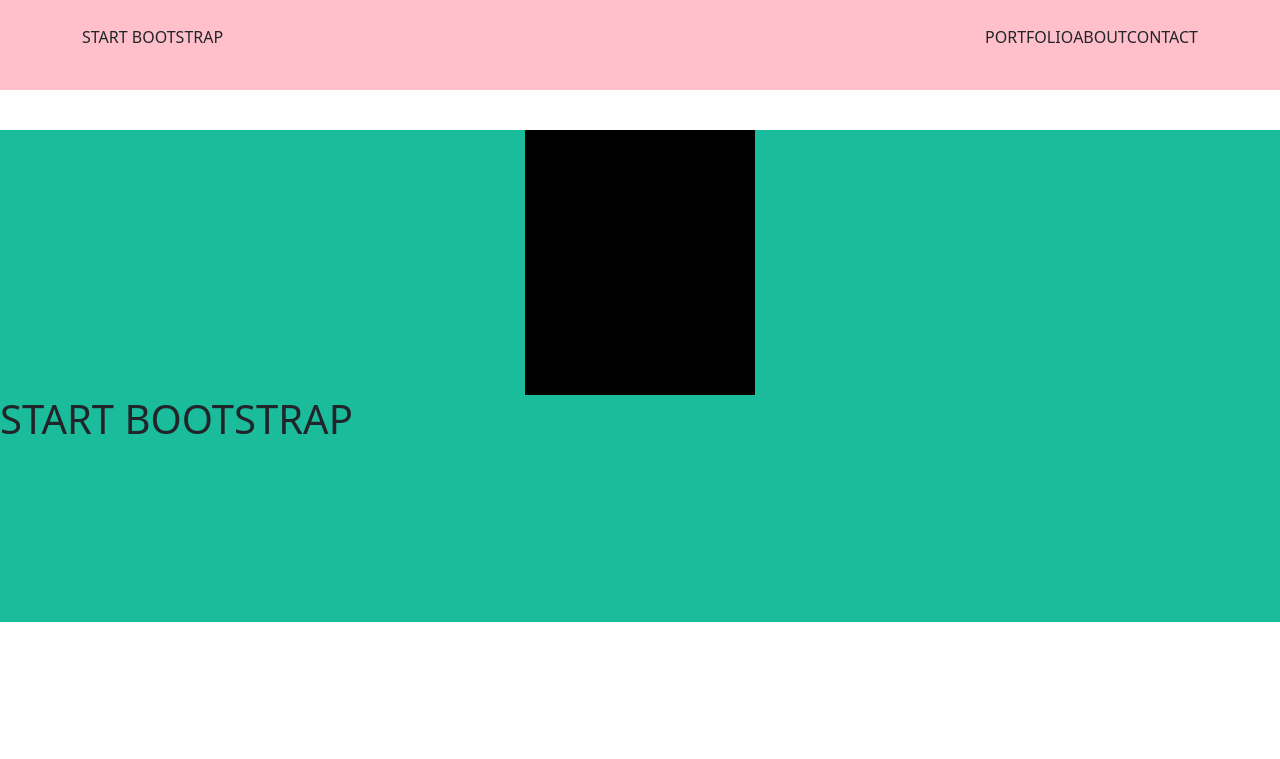
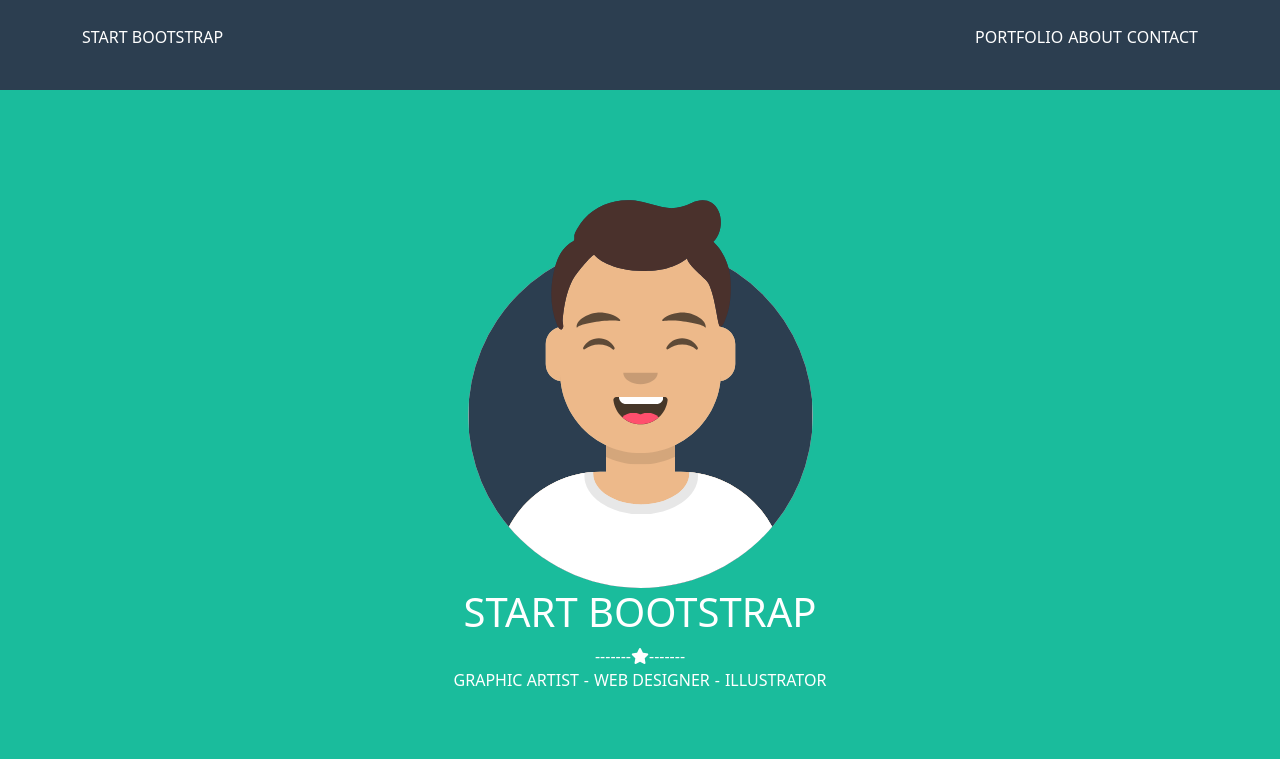
Before and after one commit to albertogioia93/html-css-bootstrap-freelancer, a plain HTML site: page index.html in a window 1280 px wide. Drawn offline with nearby package versions, Linux system fonts and the light colour scheme.

Commit message:
sezione 1

```diff
--- a/css/style.css
+++ b/css/style.css
@@ -1,7 +1,15 @@
 header {
     height: 90px;
-    /* background-color: #2c3e50; */
-    background-color: pink;
+    background-color: #2c3e50;
+
+}
+
+.coloreheader {
+    color: white;
+}
+
+ul {
+    gap: 5px;
 }
 
 .lista {
@@ -17,12 +25,9 @@ header {
 
 #sezione1 {
     background-color: #1abc9c;
-    height: 492px;
 }
 
-.containerimg {
-    width: 230px;
-    height: 265px;
-    background-color: black;
-    margin-top: 40px;
+.omino {
+    text-align: center;
+    color: white;
 }
--- a/index.html
+++ b/index.html
@@ -10,6 +10,10 @@
     <link href="https://cdn.jsdelivr.net/npm/bootstrap@5.0.2/dist/css/bootstrap.min.css" rel="stylesheet" integrity="sha384-EVSTQN3/azprG1Anm3QDgpJLIm9Nao0Yz1ztcQTwFspd3yD65VohhpuuCOmLASjC" crossorigin="anonymous">
     <!-- /Bootstrap -->
 
+    <!-- font awesome -->
+    <link rel="stylesheet" href="https://cdnjs.cloudflare.com/ajax/libs/font-awesome/6.3.0/css/all.min.css" integrity="sha512-SzlrxWUlpfuzQ+pcUCosxcglQRNAq/DZjVsC0lE40xsADsfeQoEypE+enwcOiGjk/bSuGGKHEyjSoQ1zVisanQ==" crossorigin="anonymous" referrerpolicy="no-referrer" />
+    <!-- /font awesome -->
+
     <link rel="stylesheet" href="css/style.css">
 </head>
 
@@ -17,9 +21,9 @@
 
     <header class="d-flex align-items-center">
         <nav class="container">
-            <div class="row">
+            <div class="row coloreheader">
                 <div class="col">START BOOTSTRAP</div>
-                <div class="col text-end d-block d-sm-none">HAMBUR</div>
+                <div class="col text-end d-block d-sm-none"><i class="fa-solid fa-bars"></i></div>
                 <ul class="col justify-content-end list-unstyled lista">
                     <li>PORTFOLIO</li>
                     <li>ABOUT</li>
@@ -30,9 +34,26 @@
     </header>
 
     <main>
-        <section id="sezione1">
-            <div class="container containerimg"></div>
-            <h1>START BOOTSTRAP</h1>
+        <section id="sezione1" class="p-5 py-md-5">
+            <div class="container">
+                <div class="row justify-content-center">
+                    <div class="col col-md-5 p-5">
+                        <div class="omino">
+                            <img class="img-fluid" src="img/avatar.svg" alt="">
+                            <h1>START BOOTSTRAP</h1>
+                            <div>-------<i class="fa-solid fa-star"></i>-------</div>
+                            <ul class="d-flex list-unstyled justify-content-center">
+                                <li>GRAPHIC ARTIST</li>
+                                <li>-</li>
+                                <li>WEB DESIGNER</li>
+                                <li>-</li>
+                                <li>ILLUSTRATOR</li>
+                            </ul>
+                        </div>
+                    </div>
+                </div>
+            </div>
+
         </section>
         <section id="sezione2"></section>
         <section id="sezione3"></section>
```
Also changed, not shown: img/avatar.svg (added).
